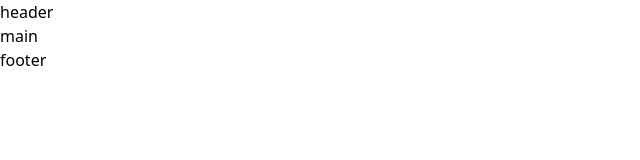
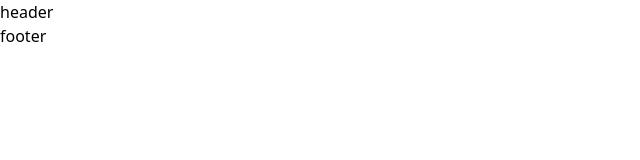
Before and after one commit to aridome222/portfolio-aridome, a Next.js app: page / in a window 1280 px wide. Shown: the top 160 px of the page, without its empty margins (0-640 px from the left). Built offline with nearby package versions, Linux system fonts and the light colour scheme.

Commit message:
update: Mainコンポーネントからmainタグに変更

```diff
--- a/app/components/main.tsx
+++ /dev/null
@@ -1,3 +0,0 @@
-export const Main: React.FC = () => {
-  return <main>main</main>;
-};
--- a/app/page.tsx
+++ b/app/page.tsx
@@ -1,12 +1,11 @@
 import { Header } from "@components/header";
-import { Main } from "@components/main";
 import { Footer } from "@components/footer";
 
 export default function PostPage() {
   return (
     <>
       <Header />
-      <Main />
+      <main></main>
       <Footer />
     </>
   );
```
